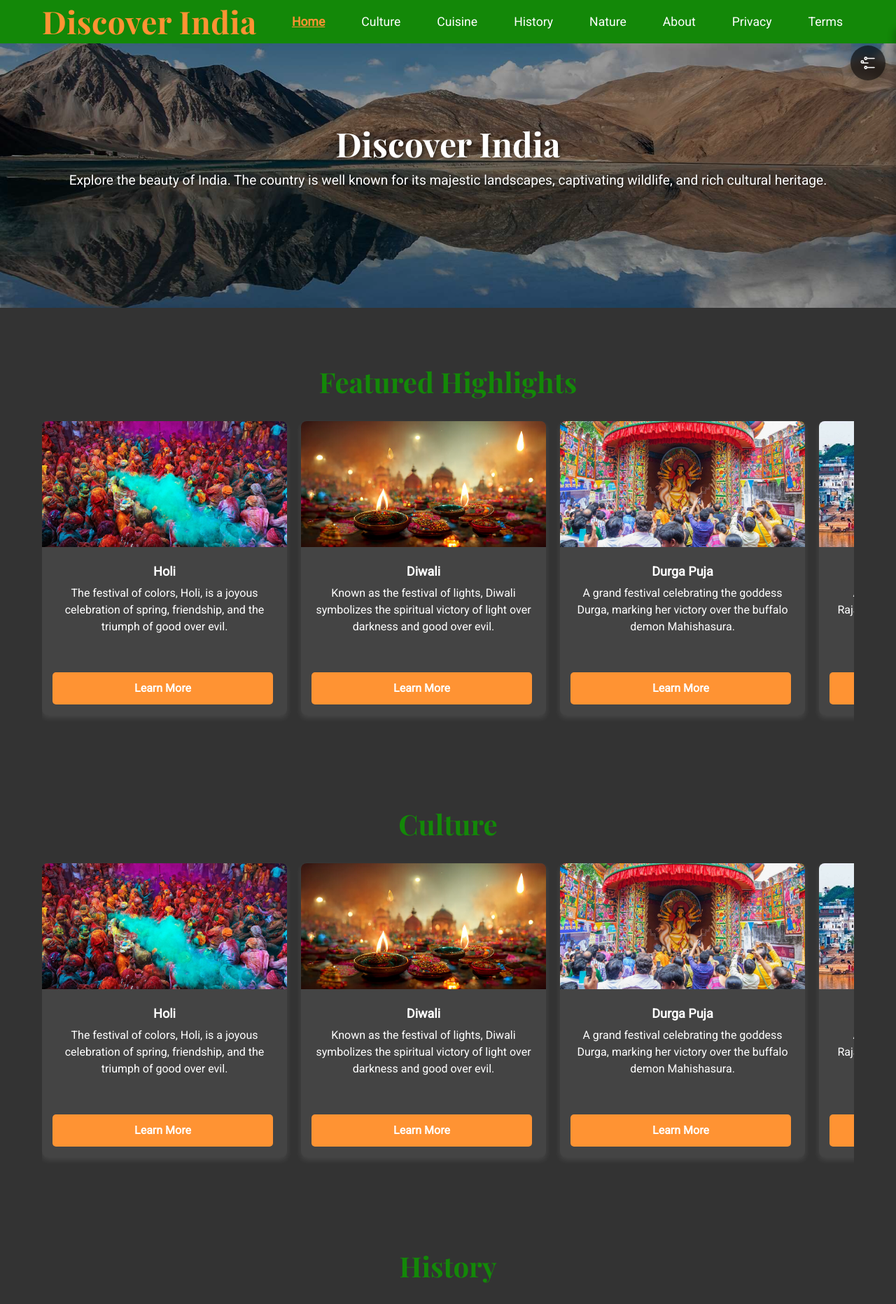
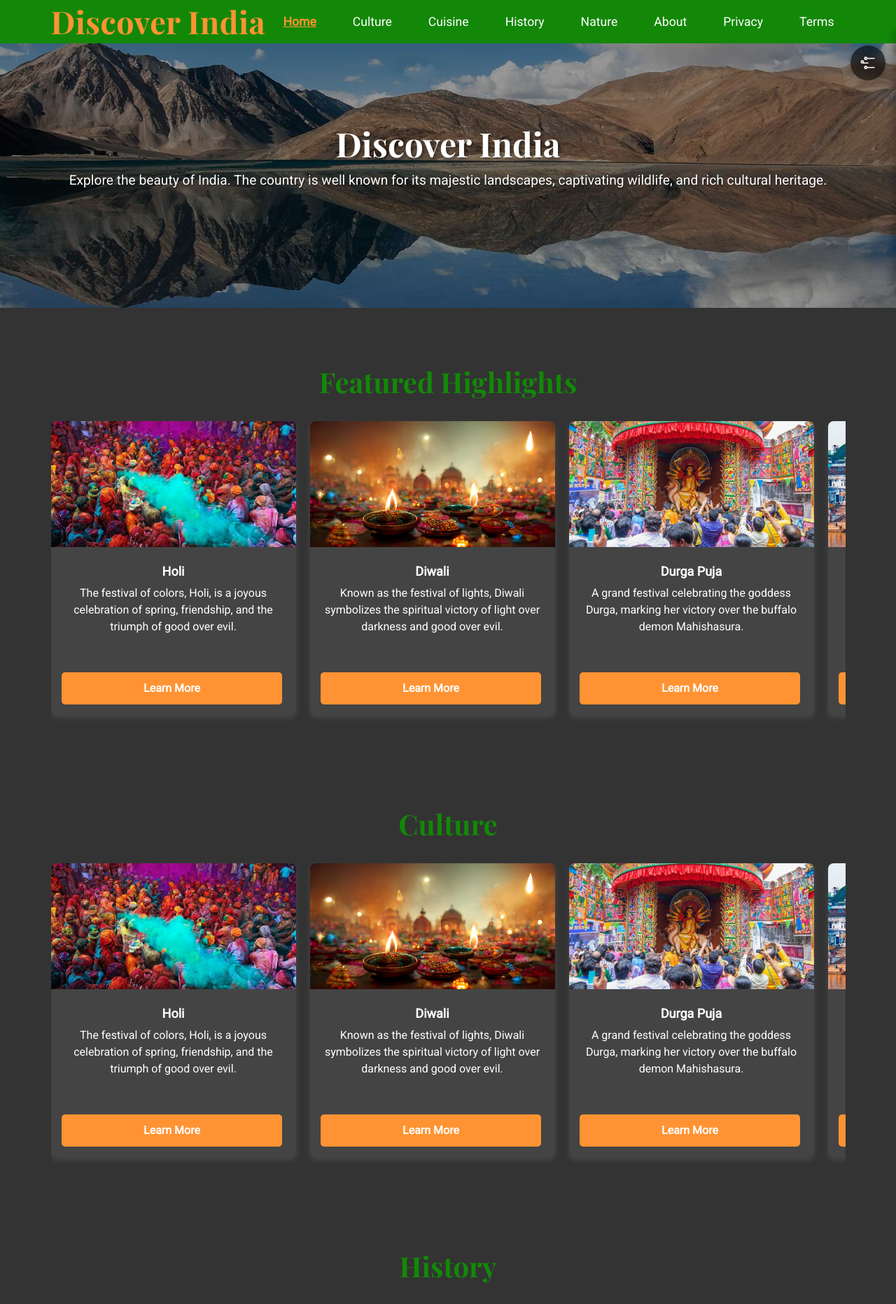
Before and after one commit to ArthPatel-GitHub/AS91893--DMO-, a Flask app: page / in a window 1280 px wide. Shown: the top 1864 px of the page at 70% size. Run offline with Flask 3, Linux system fonts and the light colour scheme.

Commit message:
IGNORE PREVIOUS COMMIT: I have just updated my CSS so my boxes are moved more in. I was recommended this by my teacher. I have made it as small as I could so it does not affect the navigation bar while still trying to fix this error.

```diff
--- a/static/css/style.css
+++ b/static/css/style.css
@@ -23,7 +23,7 @@
     --card-hover-shadow: rgba(0, 0, 0, 0.15); /* Card hover shadow */
 
     /* Layout variables - centralizing spacing and sizing for consistency */
-    --container-max: 1200px; /* Maximum container width */
+    --container-max: 1175px; /* Maximum container width */
     --container-pad: 16px; /* Container padding */
     --container-pad-lg: 20px; /* Large screen container padding */
     --card-img-h: 160px; /* Card image height */
```
